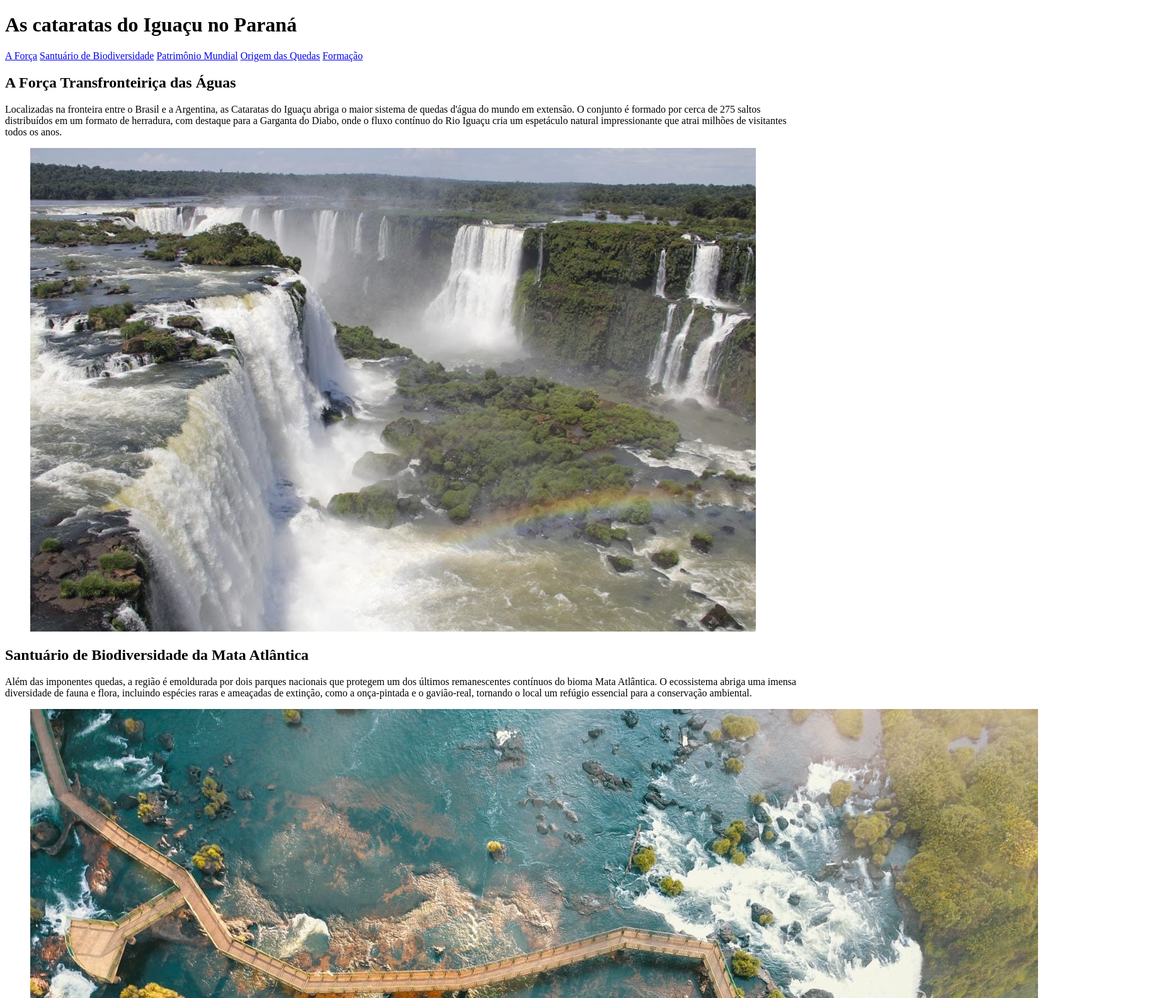
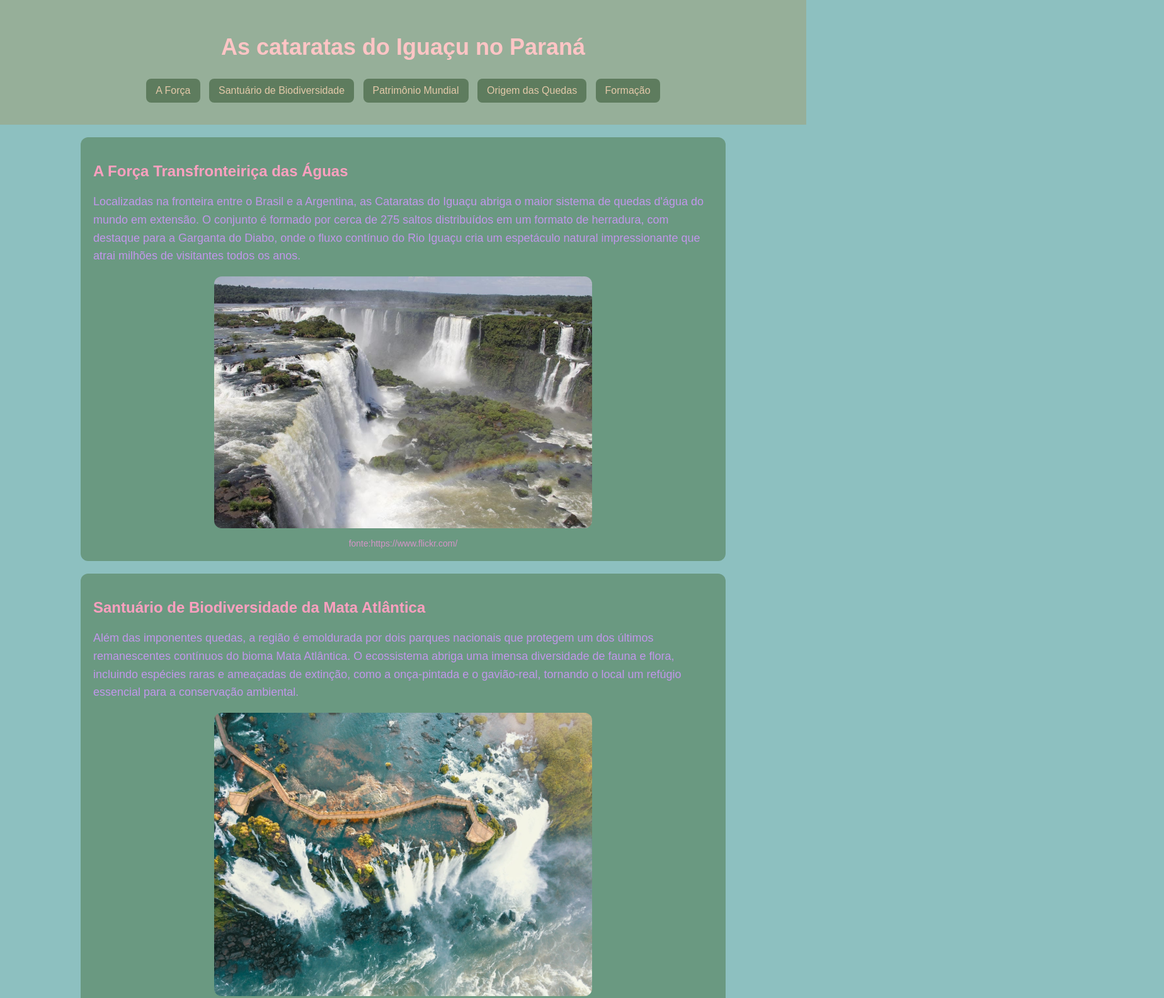
Before and after one commit to juliamonteiroalves-gif/CataratasdoIgua-u, a plain HTML site: page index.html in a window 1280 px wide. Shown: the top 1585 px of the page at 63% size, 1848 px wide, since content can reach past the window. Drawn offline with Linux system fonts and the light colour scheme.

Commit message:
finalizando o projeto

```diff
--- a/index.html
+++ b/index.html
@@ -5,6 +5,7 @@
     <meta charset="UTF-8">
     <meta name="viewport" content="width=device-width, initial-scale=1.0">
     <title>As Cataratas do Iguaçu no Paraná</title>
+    <link rel="stylesheet" href="style.css">
 </head>
 
 <body>
@@ -18,6 +19,7 @@
             <a href="#Formacao">Formação</a>
         </nav>
     </header>
+    <main>
     <section id="A Forca">
         <h2>A Força Transfronteiriça das Águas</h2>
         <p>Localizadas na fronteira entre o Brasil e a Argentina, as Cataratas do Iguaçu abriga o maior sistema de
@@ -27,6 +29,9 @@
         </p>
         <figure>
             <img src="cataratas-do-iguacu--1.jpg" alt="a cachoeira no por do sol"></figure>
+            <figcaption>
+                fonte:https://www.flickr.com/
+            </figcaption>
     </section>
     <section id="Santuario de Biodiversidade">
         <h2>Santuário de Biodiversidade da Mata Atlântica</h2>
@@ -37,6 +42,9 @@
         </p>
         <figure>
             <img src="cataratas 2.jpeg" alt="a cachoeira com o sol batendo nela"> </figure>
+             <figcaption>
+                fonte:https://commons.wikimedia.org/wiki/File:Cataratas_do_Igua%C3%A7u_-_Vista_de_cima.jpg?utm_source=chatgpt.com
+            </figcaption>
     </section>
     <section id="Patrimonio Mundial">
         <h2>Patrimônio Mundial e Destaque no Ecoturismo</h2>
@@ -47,6 +55,9 @@
         </p>
         <figure>
             <img src="cataratas 3.jpg" alt="a cataratas com um arco iris"></figure>
+             <figcaption>
+                fonte:https://www.istockphoto.com/br/foto/passarela-e-turistas-nas-cataratas-do-igua%C3%A7u-do-lado-do-brasil-gm1090935258-292647562?utm_source=chatgpt.com
+            </figcaption>
     </section>
     <section id="Origem das Quedas">
         <h2>Lenda Indígena da Origem das Quedas</h2>
@@ -58,6 +69,9 @@
         <figure>
             <img src="cataratas4.jpg" alt="a cachoeira com a passarela">
         </figure>
+         <figcaption>
+                fonte:https://iguassu.com.br/blog/parque-nacional-do-iguacu/experiencias-inesqueciveis-no-parque-nacional-do-iguacu/
+            </figcaption>
     </section>
     <section id="Formacao">
         <h2>Formação Geológica Milenar</h2>
@@ -70,6 +84,12 @@
             <img src="cataratas5.webp" alt="a passarela vista de cima">
         </figure>
     </section>
+    </main>
+    <footer>
+        <p>Trabalho desenvolvido pela estudante Julia Aparecida Monteiro Alves</p>
+        <p>Turma 1'C - Biotecnologia - Turno da tarde</p>
+        <p>Orientada pelo professor Alexandre de Ed. Digital</p>
+    </footer>
 
 </body>
 
--- a/style.css
+++ b/style.css
@@ -1,13 +1,13 @@
 body{
-    background-color: aqua;
-    color:blueviolet;
+    background-color: rgb(141, 192, 192);
+    color:rgb(194, 150, 236);
     font-family:Arial, sans-serif ;
     margin: 0;
 }
 
 header{
-    background-color: beige;
-    color:black;
+    background-color: rgb(150, 175, 153);
+    color:rgb(255, 197, 197);
     text-align: center;
     padding: 30px;
 }
@@ -18,7 +18,7 @@ h1{
 }
 
 h2{
-    color:palevioletred;
+    color:rgb(253, 160, 191);
 }
 
 p{
@@ -31,9 +31,9 @@ nav{
 }
 
 nav a{
-    color: bisque;
+    color: rgb(228, 201, 169);
     text-decoration: none;
-    background-color: green;
+    background-color: rgb(94, 124, 94);
     padding: 10px 15px;
     border-radius: 8px;
     margin: 5px;
@@ -41,7 +41,7 @@ nav a{
 }
 
 nav a:hover{
-    background-color: plum;
+    background-color: rgb(226, 174, 213);
 }
 
 main {
@@ -50,7 +50,7 @@ main {
 }
 
 section {
-    background-color: chocolate;
+    background-color: rgb(106, 153, 129);
     margin: 20px 0;
     padding: 20px;
     border-radius: 12px;
@@ -63,3 +63,10 @@ img {
     margin: auto;
     border-radius: 12px;
 }
+
+figcaption{
+    text-align: center;
+    font-size: 14px;
+    color: rgb(214, 148, 200);
+    margin-top: 8px;
+}
```
